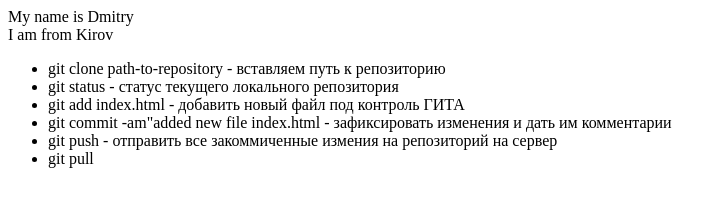
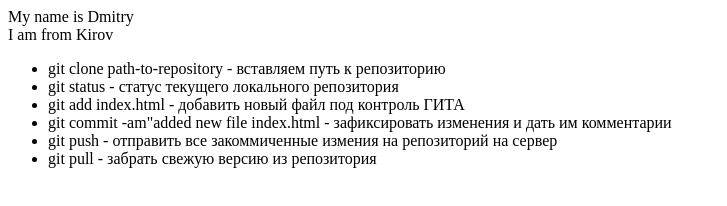
Before and after one commit to kibeshev87/git-lesson, a plain HTML site: page index.html in a window 1280 px wide. Shown: the whole page, without its empty margins (0-727 px from the left). Drawn offline with Linux system fonts and the light colour scheme.

Commit message:
added push-pull instructions to html

```diff
--- a/index.html
+++ b/index.html
@@ -11,6 +11,6 @@
 		<li>git add index.html - добавить новый файл под контроль ГИТА</li>
 		<li>git commit -am"added new file index.html - зафиксировать изменения и дать им комментарии</li>
 		<li>git push - отправить все закоммиченные измения на репозиторий на сервер </li>
-		<li>git pull </li>
+		<li>git pull - забрать свежую версию из репозитория </li>
 	</ul>
 </div>
```
